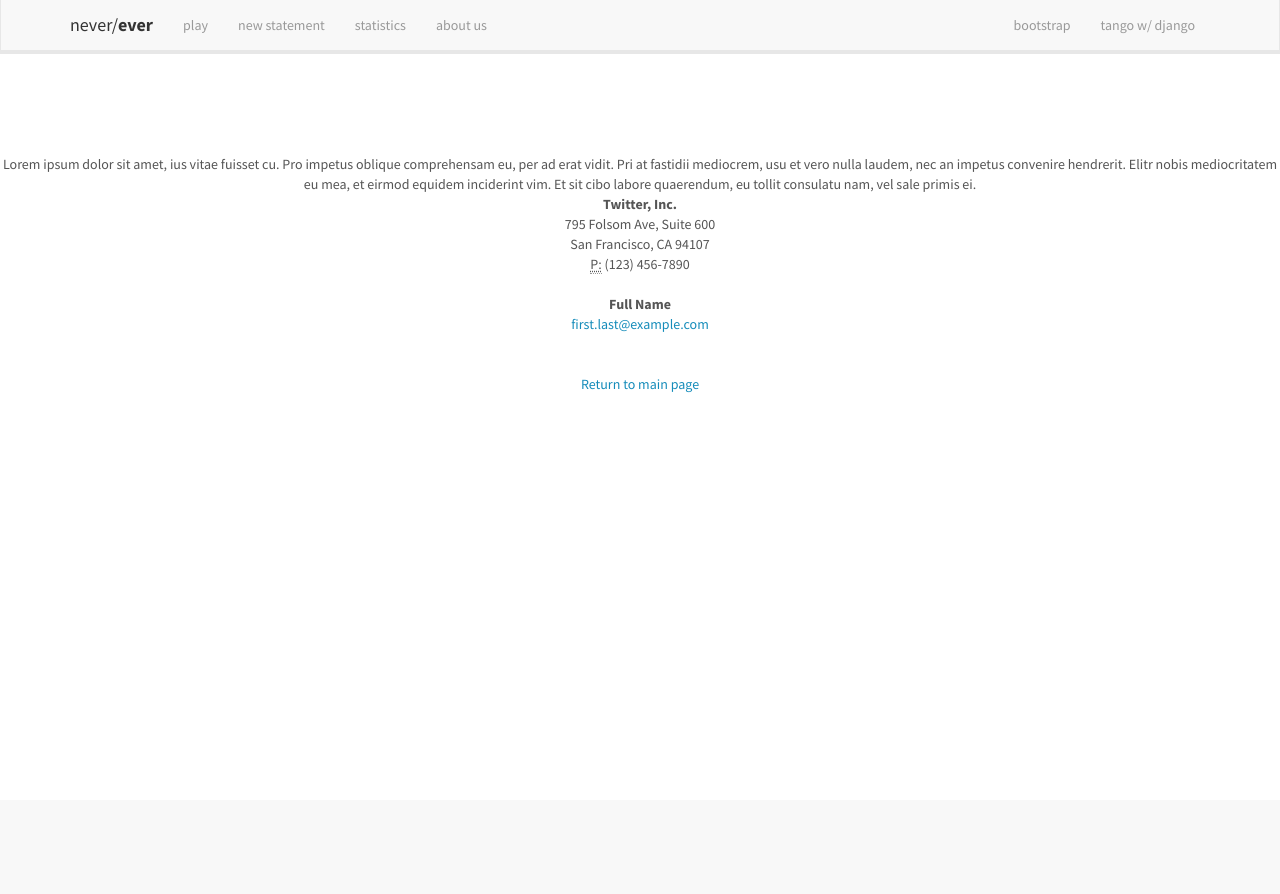
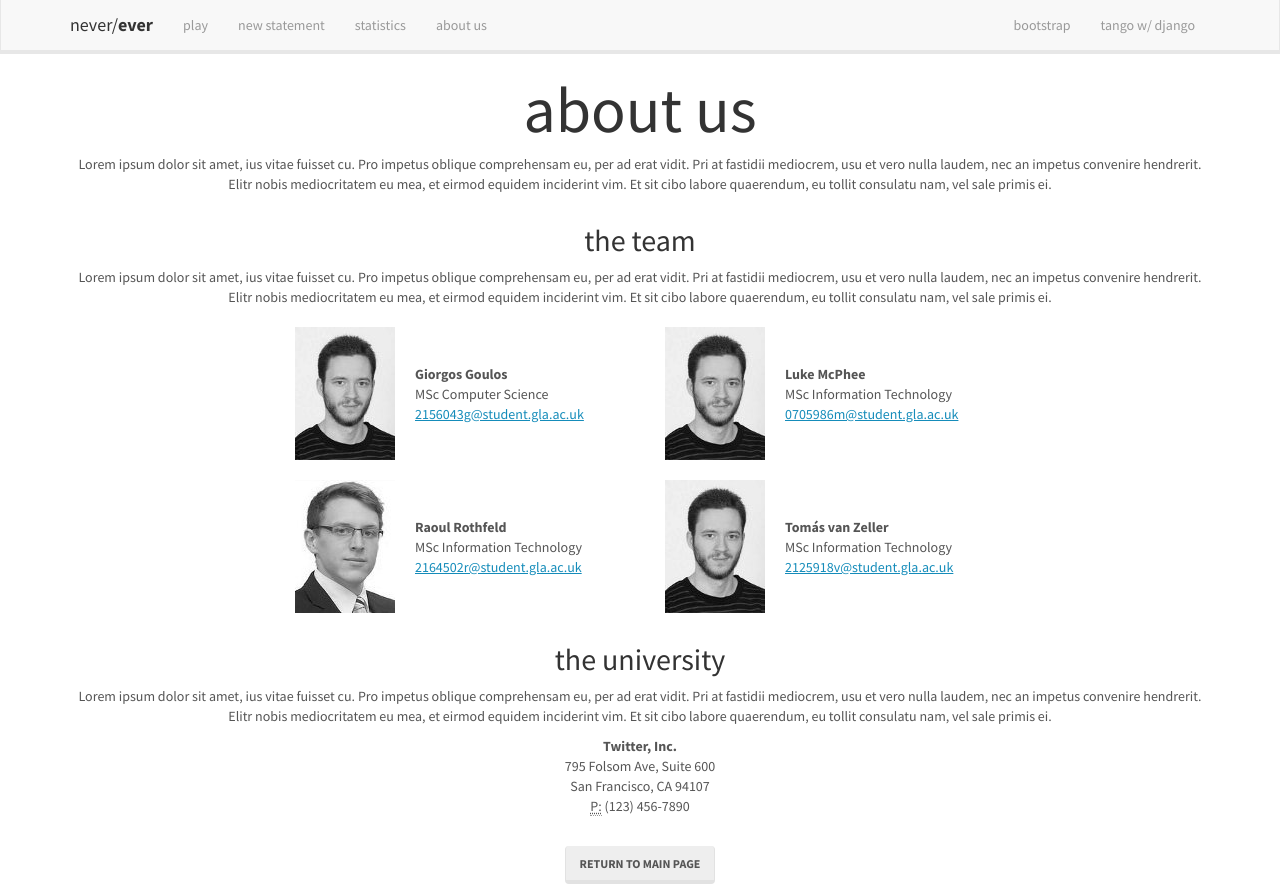
Before and after one commit to RRothfeld/NeverEver, a Django app: page //about/ in a window 1280 px wide. Before the commit the page ends 393 px from the top, so only its background shows below. Run offline with Django 3.2, Linux system fonts and the light colour scheme; some libraries are stand-ins or nearby versions.

Commit message:
about us team table

```diff
--- a/static/css/index.css
+++ b/static/css/index.css
@@ -2,6 +2,10 @@ body{
 	background:url('../img/index_banner.jpg') no-repeat center center;
 	min-height:100%;
 	background-size:cover;
+}
+
+.lead,h1 {
+  color: #ffffff;
 }
 
 .navbar {
--- a/static/css/neverever.css
+++ b/static/css/neverever.css
@@ -18,10 +18,6 @@ h5,
 
 h1 {
   font-size: 48pt;
-}
-
-.lead,h1 {
-  color: #ffffff;
 }
 
 .row-spacing {
@@ -63,3 +59,21 @@ h1 {
   display: flex;
   align-items: center;
 }
+
+table {
+    margin-left: auto;
+    margin-right: auto;
+}
+
+td {
+    padding: 10px;
+}
+
+.team-img {
+    width: 100px;
+    height: 133px;
+}
+
+.team-text {
+    width: 250px;
+}
--- a/static/js/neverever-ajax.js
+++ b/static/js/neverever-ajax.js
@@ -1,8 +1,5 @@
-
 $(document).ready(function() {
 	$('#add_button').click(function(){
-		//var sid;
-		//sid = $(this).attr("data-sid");
 		$.get('/add_player/', function(data) {
 			$('#answer_zone').html(data["rendered"]);
             if (data["nPlayers"] >= 6){
@@ -40,7 +37,4 @@ $(document).ready(function() {
 			});
 		}
 	});
-
-
-
 });
--- a/templates/neverever/about.html
+++ b/templates/neverever/about.html
@@ -2,27 +2,83 @@
 
 {% load staticfiles %}
 
-{% block title %} - About{% endblock %}
+{% block title %} - about us{% endblock %}
 
 {% block body_block %}
-    <h1> About NeverEver</h1>
-    Lorem ipsum dolor sit amet, ius vitae fuisset cu.
+    <h1>about us</h1>
+    <div class="container"><p>Lorem ipsum dolor sit amet, ius vitae fuisset cu.
     Pro impetus oblique comprehensam eu, per ad erat vidit. Pri at
     fastidii mediocrem, usu et vero nulla laudem, nec an impetus convenire hendrerit.
     Elitr nobis mediocritatem eu mea, et eirmod equidem inciderint vim. Et sit cibo labore quaerendum,
-    eu tollit consulatu nam, vel sale primis ei.
+    eu tollit consulatu nam, vel sale primis ei.</p></div>
 
-<address>
-  <strong>Twitter, Inc.</strong><br>
-  795 Folsom Ave, Suite 600<br>
-  San Francisco, CA 94107<br>
-  <abbr title="Phone">P:</abbr> (123) 456-7890
-</address>
+    <h2>the team</h2>
+    <div class="container"><p>Lorem ipsum dolor sit amet, ius vitae fuisset cu.
+    Pro impetus oblique comprehensam eu, per ad erat vidit. Pri at
+    fastidii mediocrem, usu et vero nulla laudem, nec an impetus convenire hendrerit.
+    Elitr nobis mediocritatem eu mea, et eirmod equidem inciderint vim. Et sit cibo labore quaerendum,
+    eu tollit consulatu nam, vel sale primis ei.</p>
+        <div class="container">
+            <table class="text-left">
+                <tr>
+                    <td class="team-img"><img src="{% static "img/portraits/g_g.jpg" %}" alt="Giorgos Goulos"></td>
+                    <td class="team-text">
+                        <address>
+                            <br><strong>Giorgos Goulos</strong><br>
+                            MSc Computer Science<br>
+                            <a href="mailto:2156043g@student.gla.ac.uk">2156043g@student.gla.ac.uk</a>
+                        </address>
+                    </td>
 
-<address>
-  <strong>Full Name</strong><br>
-  <a href="mailto:#">first.last@example.com</a>
-</address>
+                    <td class="team-img"><img src="{% static "img/portraits/g_g.jpg" %}" alt="GG"></td>
+                    <td class="team-text">
+                        <address>
+                            <br><strong>Luke McPhee</strong><br>
+                            MSc Information Technology<br>
+                            <a href="mailto:0705986m@student.gla.ac.uk">0705986m@student.gla.ac.uk</a>
+                        </address>
+                    </td>
+                </tr>
+                <tr>
+                    <td class="team-img"><img src="{% static "img/portraits/r_r.jpg" %}" alt="Raoul Rothfeld"></td>
+                    <td class="team-text">
+                        <address>
+                            <br><strong>Raoul Rothfeld</strong><br>
+                            MSc Information Technology<br>
+                            <a href="mailto:2164502r@student.gla.ac.uk">2164502r@student.gla.ac.uk</a>
+                        </address>
+                    </td>
 
-    <br><a href="{% url 'index' %}">Return to main page</a>
+                    <td class="team-img"><img src="{% static "img/portraits/g_g.jpg" %}" alt="GG"></td>
+                    <td class="team-text">
+                        <address>
+                            <br><strong>Tomás van Zeller</strong><br>
+                            MSc Information Technology<br>
+                            <a href="mailto:2125918v@student.gla.ac.uk">2125918v@student.gla.ac.uk</a>
+                        </address>
+                    </td>
+                </tr>
+            </table>
+        </div>
+    </div>
+
+    <h2>the university</h2>
+    <div class="container"><p>Lorem ipsum dolor sit amet, ius vitae fuisset cu.
+    Pro impetus oblique comprehensam eu, per ad erat vidit. Pri at
+    fastidii mediocrem, usu et vero nulla laudem, nec an impetus convenire hendrerit.
+    Elitr nobis mediocritatem eu mea, et eirmod equidem inciderint vim. Et sit cibo labore quaerendum,
+    eu tollit consulatu nam, vel sale primis ei.</p>
+        <address>
+          <strong>Twitter, Inc.</strong><br>
+          795 Folsom Ave, Suite 600<br>
+          San Francisco, CA 94107<br>
+          <abbr title="Phone">P:</abbr> (123) 456-7890
+        </address>
+    </div>
+
+    <div class="container">
+        <div class="row row-spacing">
+            <a href="{% url 'index' %}" class="btn btn-default btn-ne-add">Return to Main Page</a>
+        </div>
+    </div>
 {% endblock %}
```
Also changed, not shown: static/img/portraits/g_g.jpg, static/img/portraits/r_r.jpg.
